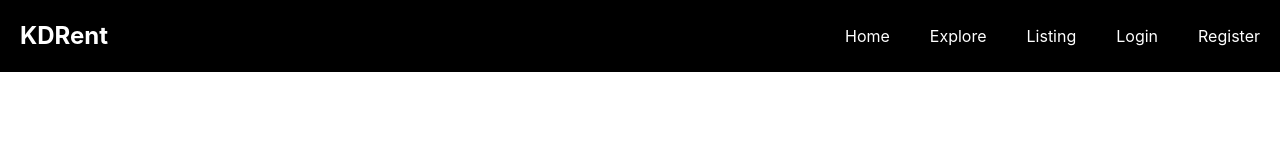
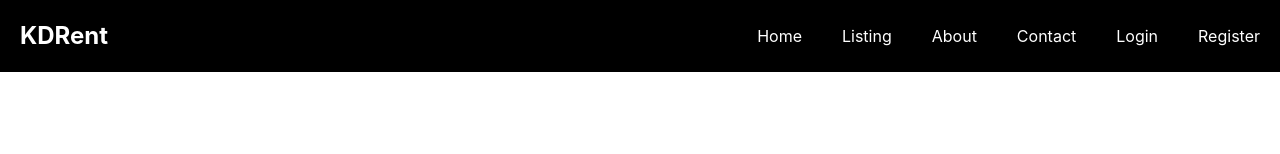
Before and after one commit to yourvinii/KDRent-Manage-Rent.-Simplified., a React (Vite) app in the folder client/: page / in a window 1280 px wide. Shown: the top 154 px of the page. Built offline with nearby package versions, Linux system fonts and the light colour scheme; no server answers.

Commit message:
Home page features

```diff
--- a/client/src/components/Navbar/Navbar.jsx
+++ b/client/src/components/Navbar/Navbar.jsx
@@ -7,7 +7,7 @@ const Navbar = () => {
   const navigate = useNavigate();
 
   const handleLogout = () => {
-      // Future: Call logout API if required
+    // Future: Call logout API if required
     logout();
     navigate("/");
   };
@@ -21,9 +21,11 @@ const Navbar = () => {
       <div className="flex gap-10 items-center">
         <Link to="/">Home</Link>
 
-        <Link to="/explore">Explore</Link>
+        <Link to="/listing">Listing</Link>
 
-        <Link to="/listing">Listing</Link>
+        <Link to="/about">About</Link>
+
+        <Link to="/contact">Contact</Link>
 
         {isAuthenticated ? (
           <>
--- /dev/null
+++ b/client/src/pages/Public/About/About.jsx
@@ -0,0 +1,7 @@
+import React from "react";
+
+const About = () => {
+  return <div>About</div>;
+};
+
+export default About;
--- /dev/null
+++ b/client/src/pages/Public/Contact/Contact.jsx
@@ -0,0 +1,9 @@
+import React from 'react'
+
+const Contact = () => {
+  return (
+    <div>Contact</div>
+  )
+}
+
+export default Contact
--- /dev/null
+++ b/client/src/pages/Public/Listing/Listing.jsx
@@ -0,0 +1,9 @@
+import React from 'react'
+
+const Listing = () => {
+  return (
+    <div>Listing</div>
+  )
+}
+
+export default Listing
--- /dev/null
+++ b/client/src/pages/Public/PropertyDetails/PropertyDetails.jsx
@@ -0,0 +1,9 @@
+import React from 'react'
+
+const PropertyDetails = () => {
+  return (
+    <div>PropertyDetails</div>
+  )
+}
+
+export default PropertyDetails
```
Also changed, not shown: client/src/router.jsx (+25 -0 lines).
